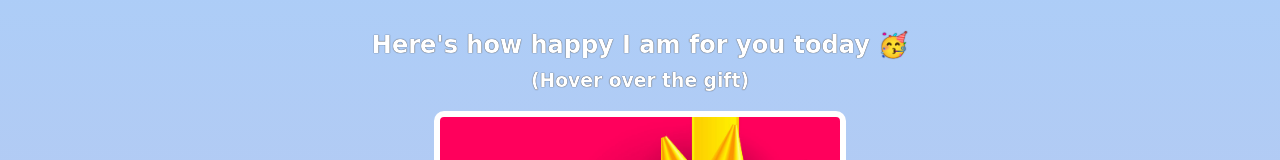
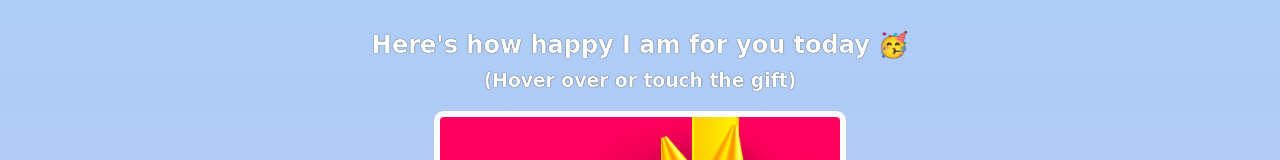
Before and after one commit to parmsam/birthday-gif, a plain HTML site: page index.html in a window 1280 px wide. Shown: the part 412-572 px from the top of the page. Drawn offline with nearby package versions, Linux system fonts and the light colour scheme; a web font is replaced by a local one.

Commit message:
adj message

```diff
--- a/index.html
+++ b/index.html
@@ -15,7 +15,7 @@
 
         <div class="gift-section">
             <h2 class="gift-title">Here's how happy I am for you today 🥳</h2>
-            <h3 class="gift-hint">(Hover over the gift)</h3>
+            <h3 class="gift-hint">(Hover over or touch the gift)</h3>
             <div class="gift-img" id="gift-img-happy"></div>
         </div>
 
```
